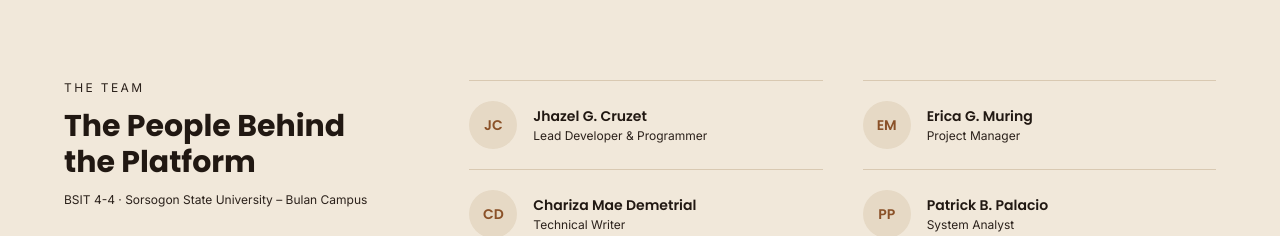
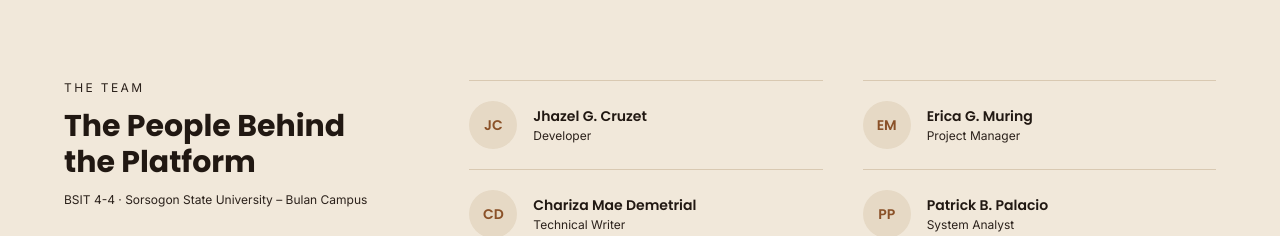
Before and after one commit to cruzetjhazel/capstone-frontend, a React (Vite) app: page /about in a window 1280 px wide. Shown: the part 2180-2416 px from the top of the page. Built offline with nearby package versions, Linux system fonts and the light colour scheme.

Commit message:
edit role in about

```diff
--- a/src/pages/About.tsx
+++ b/src/pages/About.tsx
@@ -41,7 +41,7 @@ const roles = [
 ];
 
 const team = [
-  { name: "Jhazel G. Cruzet", role: "Lead Developer & Programmer" },
+  { name: "Jhazel G. Cruzet", role: "Developer" },
   { name: "Erica G. Muring", role: "Project Manager" },
   { name: "Chariza Mae Demetrial", role: "Technical Writer" },
   { name: "Patrick B. Palacio", role: "System Analyst" },
```
